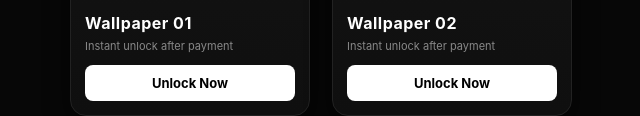
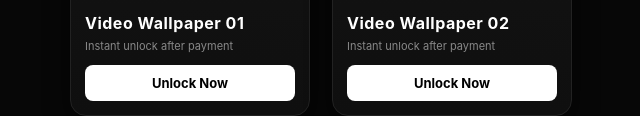
Before and after one commit to aarmanyajain/thecreaseclub, a website: page public/index.html in a window 1280 px wide. Shown: the part 772-888 px from the top of the page, without its empty margins (319-959 px from the left). Drawn offline with Linux system fonts and the light colour scheme.

Commit message:
wallpaper changed to video wallpaper

```diff
--- a/public/index.html
+++ b/public/index.html
@@ -203,7 +203,7 @@
         <div class="lock">🔒</div>
         <div class="badge">₹9</div>
          <img src="https://i.postimg.cc/XY3MXd8y/Screenshot-2026-02-06-12-35-19-15-1c337646f29875672b5a61192b9010f9-jpg.jpg">
-        <h3>Wallpaper 01</h3>
+        <h3>Video Wallpaper 01</h3>
         <div class="tag">Instant unlock after payment</div>
         <button onclick="pay('wp1')">Unlock Now</button>
       </div>
@@ -213,7 +213,7 @@
         <div class="lock">🔒</div>
         <div class="badge">₹9</div>
         <img src="https://i.postimg.cc/1RJVvrgf/Screenshot-2026-02-06-12-36-10-93-99c04817c0de5652397fc8b56c3b3817-jpg.jpg">
-        <h3>Wallpaper 02</h3>
+        <h3>Video Wallpaper 02</h3>
         <div class="tag">Instant unlock after payment</div>
         <button onclick="pay('wp2')">Unlock Now</button>
       </div>
```
